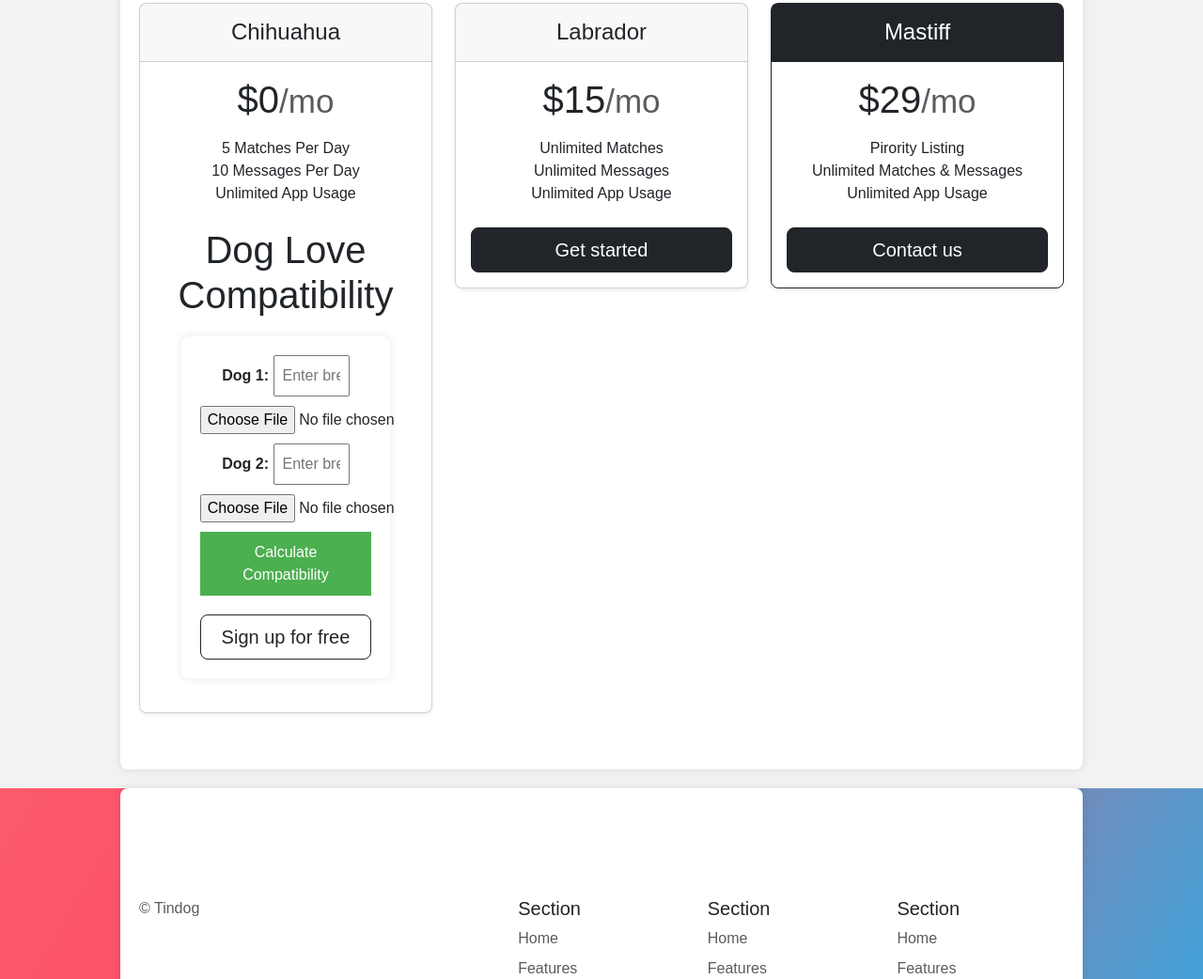
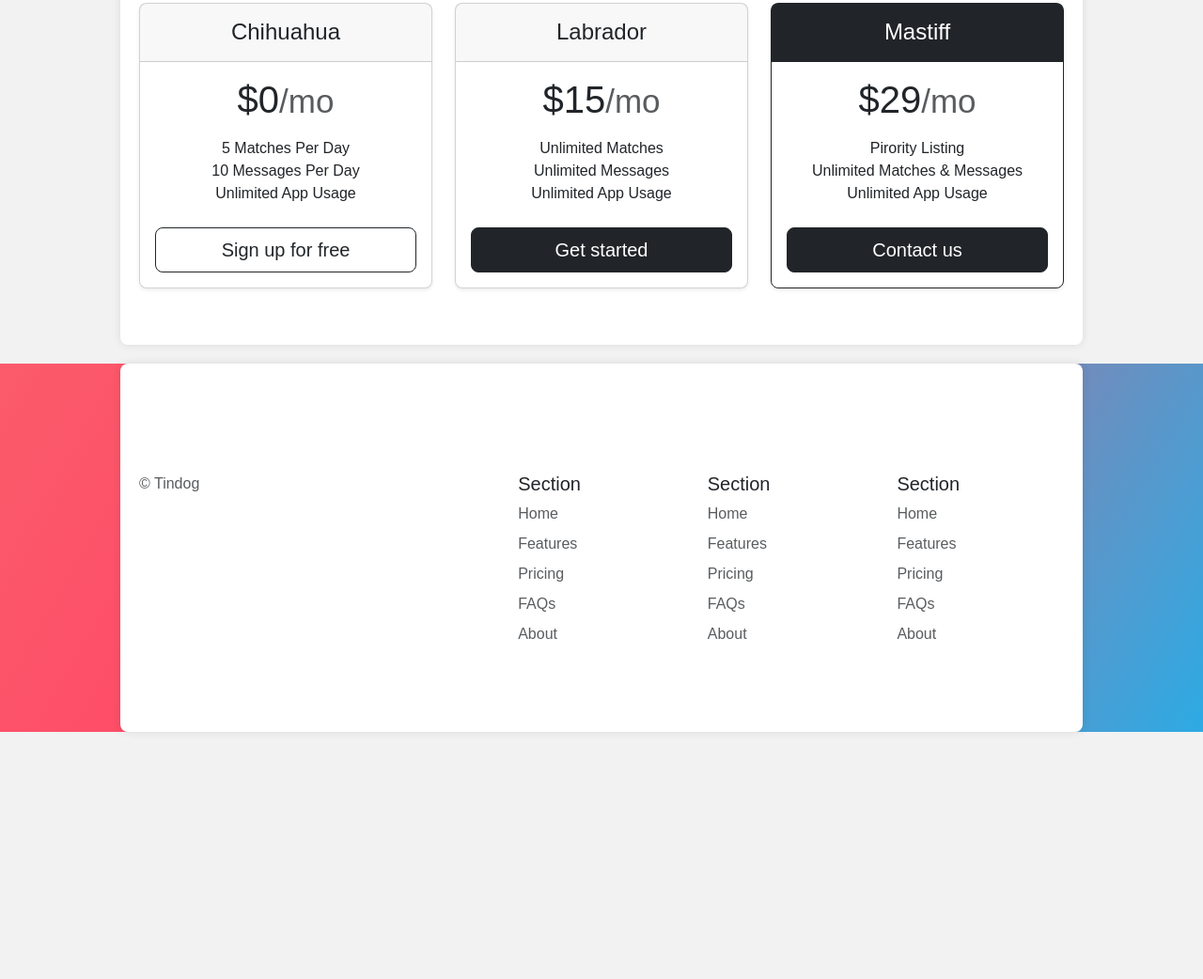
Before and after one commit to meharkaurrr/Tindog-website, a plain HTML site: page index.html in a window 1280 px wide. Shown: the part 1946-2988 px from the top of the page at 94% size. After the commit the page ends 2745 px from the top, so only its background shows below. Drawn offline with nearby package versions, Linux system fonts and the light colour scheme.

Commit message:
Update index.html

```diff
--- a/index.html
+++ b/index.html
@@ -151,22 +151,10 @@
                 <li>10 Messages Per Day</li>
                 <li>Unlimited App Usage</li>
               </ul>
-               <h1>Dog Love Compatibility</h1>
-            <div class="container">
-              <label for="dog1">Dog 1:</label>
-              <input type="text" id="dog1Breed" placeholder="Enter breed">
-              <input type="file" id="dog1Image" accept="./dog1">
-              <br>
-              <label for="dog2">Dog 2:</label>
-              <input type="text" id="dog2Breed" placeholder="Enter breed">
-              <input type="file" id="dog2Image" accept="./dog2">
-              <br>
-              <button onclick="calculateCompatibility()">Calculate Compatibility</button>
-              <p id="compatibilityResult"></p>
-              <button type="button" class="w-100 btn btn-lg btn-outline-dark"  id="signUpButton" onclick="showSignUpForm()">Sign up for free</button>
-               </form>
-          </div>
-          <script src="script.js"></script>
+
+
+              <button type="button" class="w-100 btn btn-lg btn-outline-dark" >Sign up for free</button>
+
             </div>
           </div>
         </div>
```
